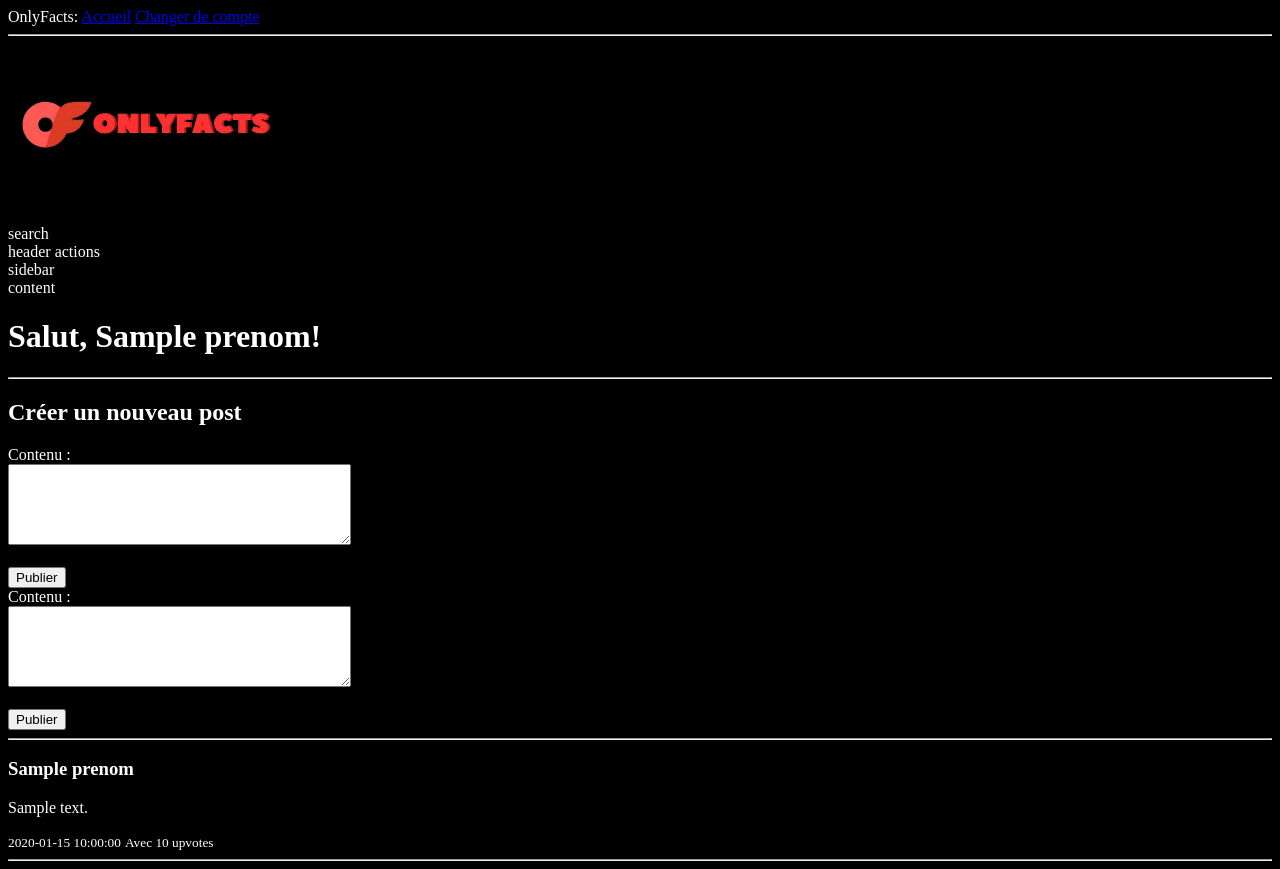
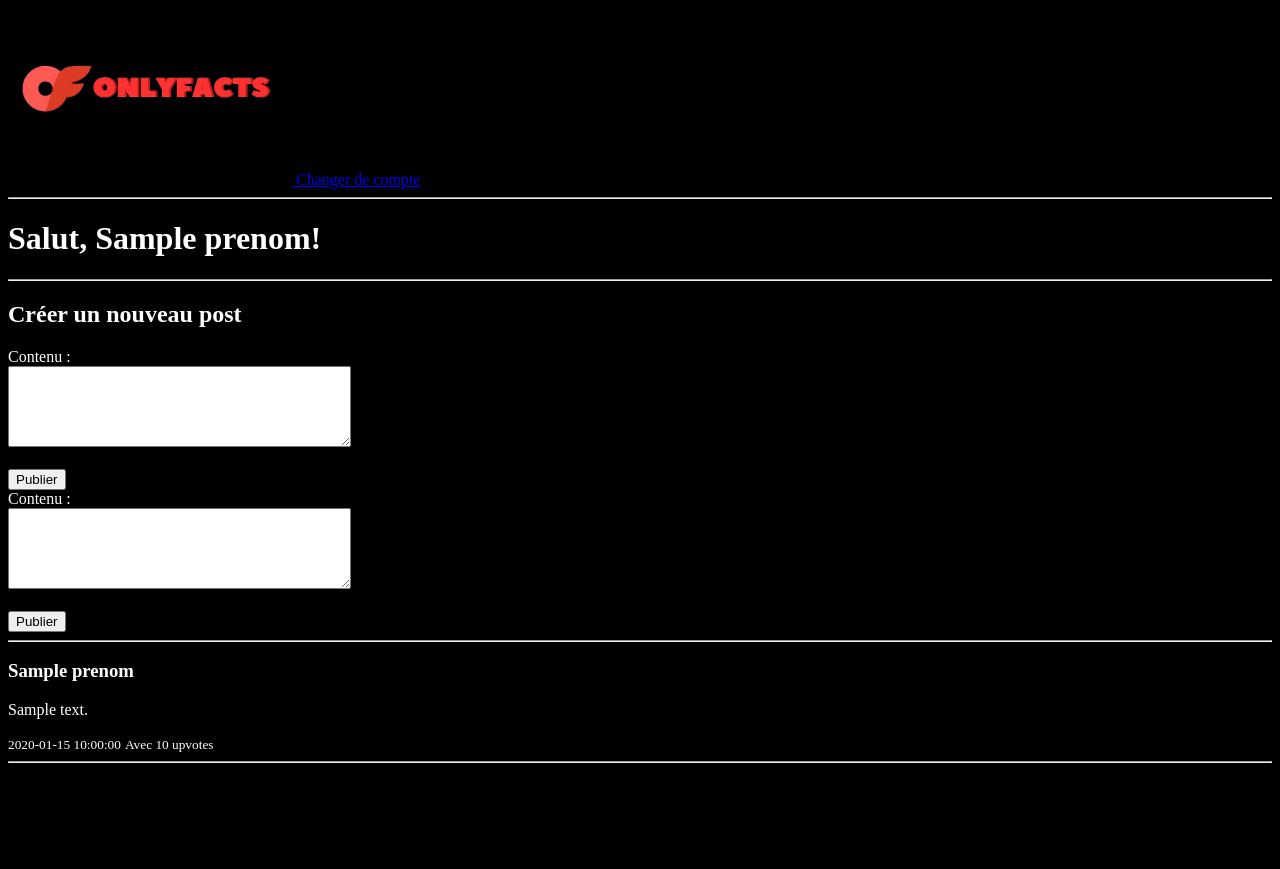
Before and after one commit to Douwang0/OnlyFacts, a Flask app: template apps/templates/index.html in a window 1280 px wide. After the commit the page ends 763 px from the top, so only its background shows below. Run offline with Flask 3, Linux system fonts and the light colour scheme; the template is opened without the code that fills it: most values are stand-ins (such as "Sample title", 1, 10 or a date in 2020); parts of the project's set-up code (start-up, migrations or seed data) failed here and were passed over.

Commit message:
header image onlyfacts

```diff
--- a/apps/templates/base.html
+++ b/apps/templates/base.html
@@ -9,7 +9,7 @@
         {% endif %}
     </head>
    <body>
-        <div>OnlyFacts: <a href="/index">Accueil</a> <a href="/login">Changer de compte</a>
+        <div> <a href="/index"><img src="{{ url_for('static', filename='images/OnlyFacts-removebg-preview.png') }}"> <a href="/login">Changer de compte</a>
         <hr>
         {% block content %}{% endblock %}
     </body>
--- a/apps/templates/index.html
+++ b/apps/templates/index.html
@@ -4,19 +4,7 @@
 {% extends "base.html" %}
 {% block content %}
 
-<div class="header">
-    <a href="">
-        <img src="{{ url_for('static', filename='images/OnlyFacts-removebg-preview.png') }}" class="onlyfacts-logo">
-    </a>
-    <div class="search">
-        search
-    </div>
-    <div class="header-actions">
-        header actions
-    </div>
-</div>
-<div class="sidebar">sidebar</div>
-<div class="content">content</div>
+
 
 <h1>Salut, {{ utilisateur.prenom }}!</h1>
 <hr>
```
